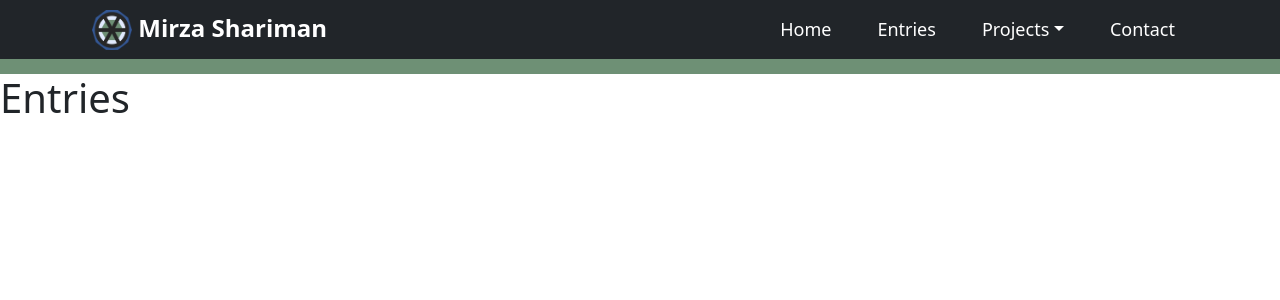
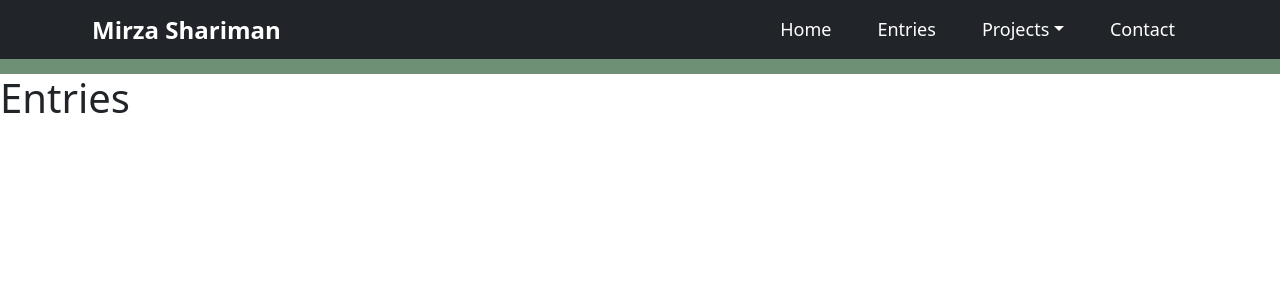
Before and after one commit to Azrim02/MirzaPortfolio, a React (Vite) app: page /MirzaPortfolio/entries in a window 1280 px wide. Shown: the top 300 px of the page. Built offline with nearby package versions, Linux system fonts and the light colour scheme.

Commit message:
Hidden logo/n /n logo unfit

```diff
--- a/src/components/Navbar.jsx
+++ b/src/components/Navbar.jsx
@@ -9,13 +9,13 @@ function NavBar() {
       <Navbar expand="lg" bg="dark" variant="dark">
         <Container>
           <Navbar.Brand as={Link} to="/">
-            <img
+            {/* <img
               alt="logo"
               src={logo}
               width="40"
               height="40"
               className="d-inline-block align-top"
-            />{' '}
+            />{' '} */}
             Mirza Shariman
           </Navbar.Brand>
           <Navbar.Toggle aria-controls="basic-navbar-nav" />
```
